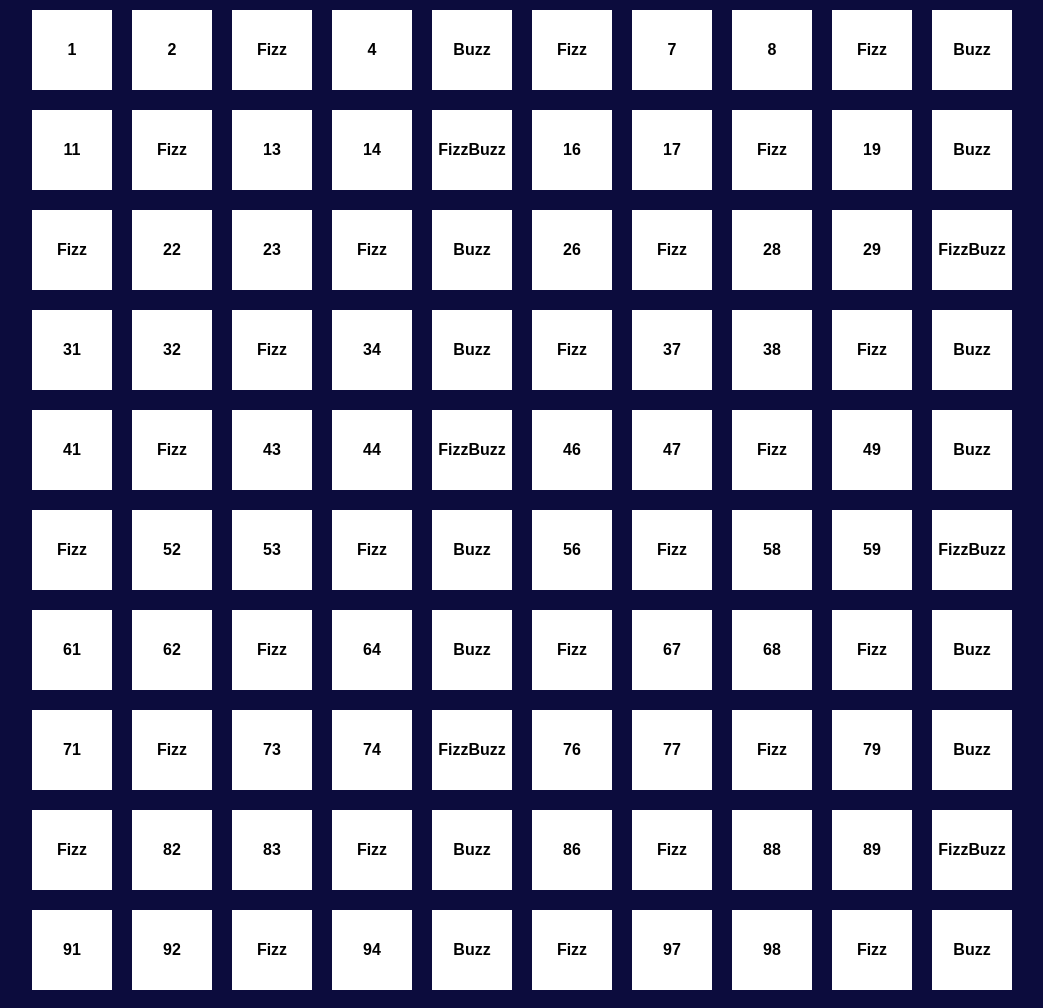
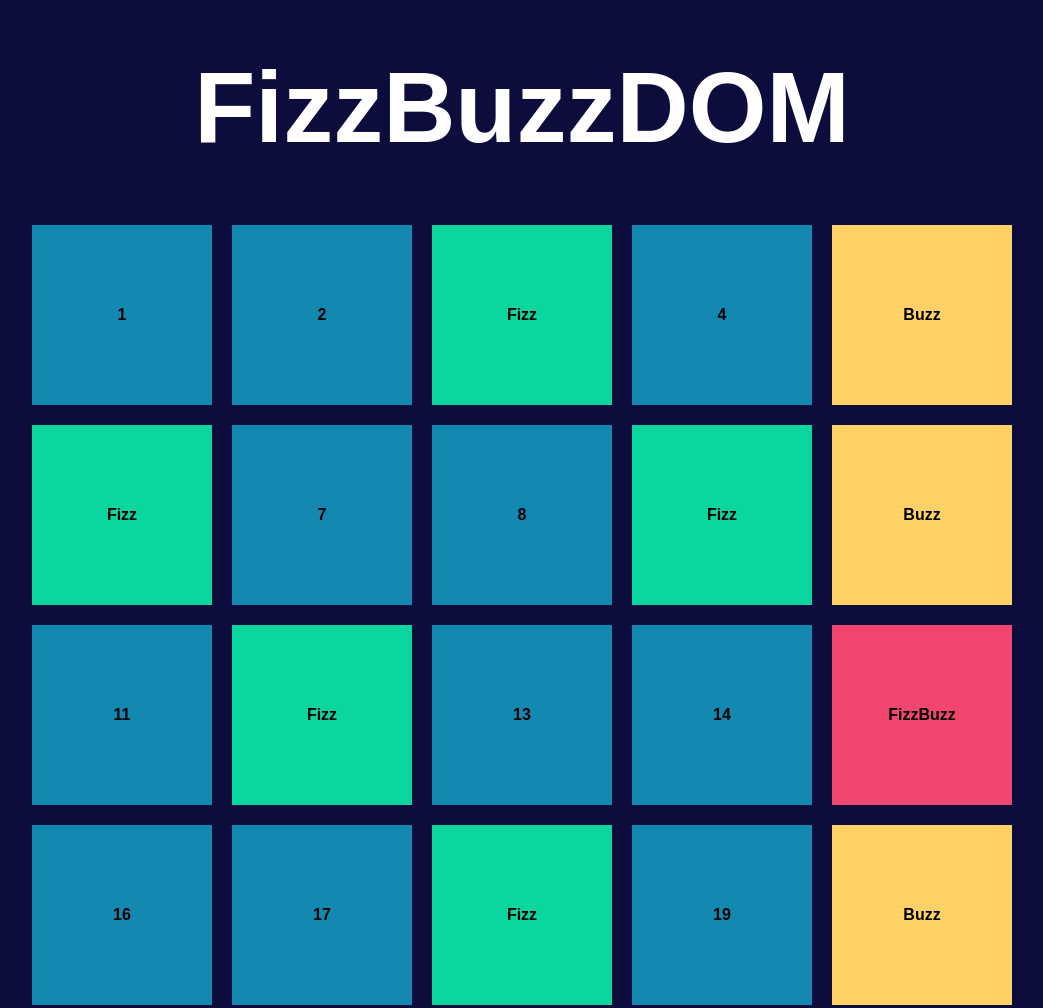
Before and after one commit to Giotreglia/js-fizzbuzz, a plain HTML site: page index.html in a window 1280 px wide. Shown: the top 1008 px of the page, without its empty margins (118-1161 px from the left). Drawn offline with Linux system fonts and the light colour scheme.

Commit message:
Bonus 2 - aggiunta stili diversi a seconda se fizz, buzz, fizzbuzz o i.

```diff
--- a/css/style.css
+++ b/css/style.css
@@ -6,6 +6,14 @@
 
 body {
     background-color: rgba(3, 3, 54, 0.959);
+    font-family: Arial, Helvetica, sans-serif;
+}
+
+h1 {
+    color: white;
+    text-align: center;
+    font-size: 100px;
+    margin: 50px;
 }
 
 .container {
@@ -16,13 +24,27 @@ body {
 }
 
 .square {
-    height: 80px;
-    width: 80px;
+    height: 180px;
+    width: 180px;
     margin: 10px;
-    background-color: white;
     display: flex;
     justify-content: center;
     align-items: center;
     font-weight: bold;
-    font-family: Arial, Helvetica, sans-serif;
 }
+
+.fizz {
+    background-color: rgb(11, 214, 160);
+}
+
+.buzz {
+    background-color: rgb(255, 209, 102);
+}
+
+.fizzbuzz {
+    background-color: rgb(240, 70, 111);
+}
+
+.i {
+    background-color: rgb(19, 137, 178);
+}
--- a/index.html
+++ b/index.html
@@ -9,6 +9,8 @@
 </head>
 <body>
 
+    <h1>FizzBuzzDOM</h1>
+
     <!-- Squares Container -->
     <div class="container">
 
--- a/js/main.js
+++ b/js/main.js
@@ -16,9 +16,11 @@ for (let i = 1; i <= 100; i++) {
         const squareDom = `<div class="square">FizzBuzz</div>`;
         containerDom.innerHTML += squareDom; */
 
-        ////Se divisibile per 3*5 mostra FizzBuzz con creazione dinamica elementi
+        /* Se divisibile per 3*5 crea un div e mostra FizzBuzz
+        con creazione dinamica elementi */
         const squareDom = document.createElement("div");
         squareDom.classList.add("square");
+        squareDom.classList.add("fizzbuzz");
         squareDom.append("FizzBuzz");
         containerDom.append(squareDom);
 
@@ -30,11 +32,15 @@ for (let i = 1; i <= 100; i++) {
         const squareDom = `<div class="square">Buzz</div>`;
         containerDom.innerHTML += squareDom; */
 
-        //Se divisibile per 5 mostra Buzz con creazione dinamica elementi
+        /* Se divisibile per 5 crea un div e mostra Buzz
+        con creazione dinamica elementi */
         const squareDom = document.createElement("div");
         squareDom.classList.add("square");
+        squareDom.classList.add("buzz");
         squareDom.append("Buzz");
         containerDom.append(squareDom);
+
+
 
     } else if (i % 3 == 0) {
 
@@ -42,11 +48,15 @@ for (let i = 1; i <= 100; i++) {
         const squareDom = `<div class="square">Fizz</div>`;
         containerDom.innerHTML += squareDom; */
 
-        //Se divisibile per 3 mostra Fizz con creazione dinamica elementi
+        /*Se divisibile per 3 crea un div e
+        mostra Fizz con creazione dinamica elementi */
         const squareDom = document.createElement("div");
         squareDom.classList.add("square");
+        squareDom.classList.add("fizz");
         squareDom.append("Fizz");
         containerDom.append(squareDom);
+
+
 
     } else {
 
@@ -57,6 +67,7 @@ for (let i = 1; i <= 100; i++) {
         //Altrimenti mostra i con creazione dinamica elementi
         const squareDom = document.createElement("div");
         squareDom.classList.add("square");
+        squareDom.classList.add("i");
         squareDom.append(i);
         containerDom.append(squareDom);
 
```
